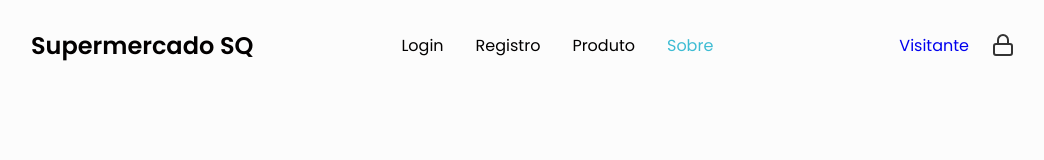
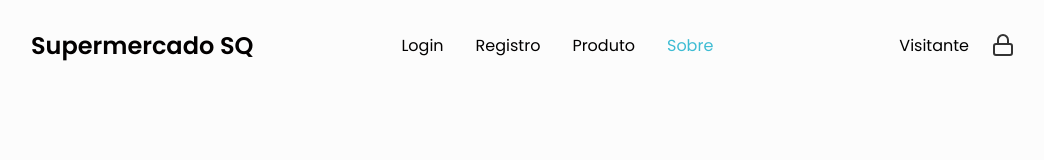
Before and after one commit to stack-over-code-atlantico/supermercadosq-fe, a React (Vite) app in the folder supermercadosq/: page /about in a window 1280 px wide. Shown: the top 160 px of the page, without its empty margins (125-1169 px from the left). Built offline with nearby package versions, Linux system fonts and the light colour scheme.

Commit message:
Fix: NavBar change NavBtn and NavBtnLink for NavInf and NavLabel

```diff
--- a/supermercadosq/src/components/Navbar/index.jsx
+++ b/supermercadosq/src/components/Navbar/index.jsx
@@ -1,5 +1,5 @@
 import React from 'react';
-import { Nav, NavLink, Bars, NavMenu, NavBtn, NavBtnLink } from './styles';
+import { Nav, NavLink, Bars, NavMenu, NavInf, NavLabel } from './styles';
 import lockLogo from '../../assets/lock.svg'
 
 export function Navbar() {
@@ -24,10 +24,10 @@ export function Navbar() {
             Sobre
           </NavLink>
         </NavMenu>
-        <NavBtn>
-          <NavBtnLink to='/verfy'>Visitante</NavBtnLink>
+        <NavInf>
+          <NavLabel>Visitante</NavLabel>
           <img src={lockLogo} />
-        </NavBtn>
+        </NavInf>
       </Nav>
     </>
   );
--- a/supermercadosq/src/components/Navbar/styles.jsx
+++ b/supermercadosq/src/components/Navbar/styles.jsx
@@ -51,7 +51,7 @@ export const NavMenu = styled.div`
 `;
 
 
-export const NavBtn = styled.nav`
+export const NavInf = styled.div`
   display: flex;
   align-items: center;
 
@@ -60,9 +60,6 @@ export const NavBtn = styled.nav`
   }
 `;
 
-export const NavBtnLink = styled(Link)`
+export const NavLabel = styled.div`
   padding: 10px 22px;
-  border: none;
-  cursor: pointer;
-  text-decoration: none;
 `;
```
